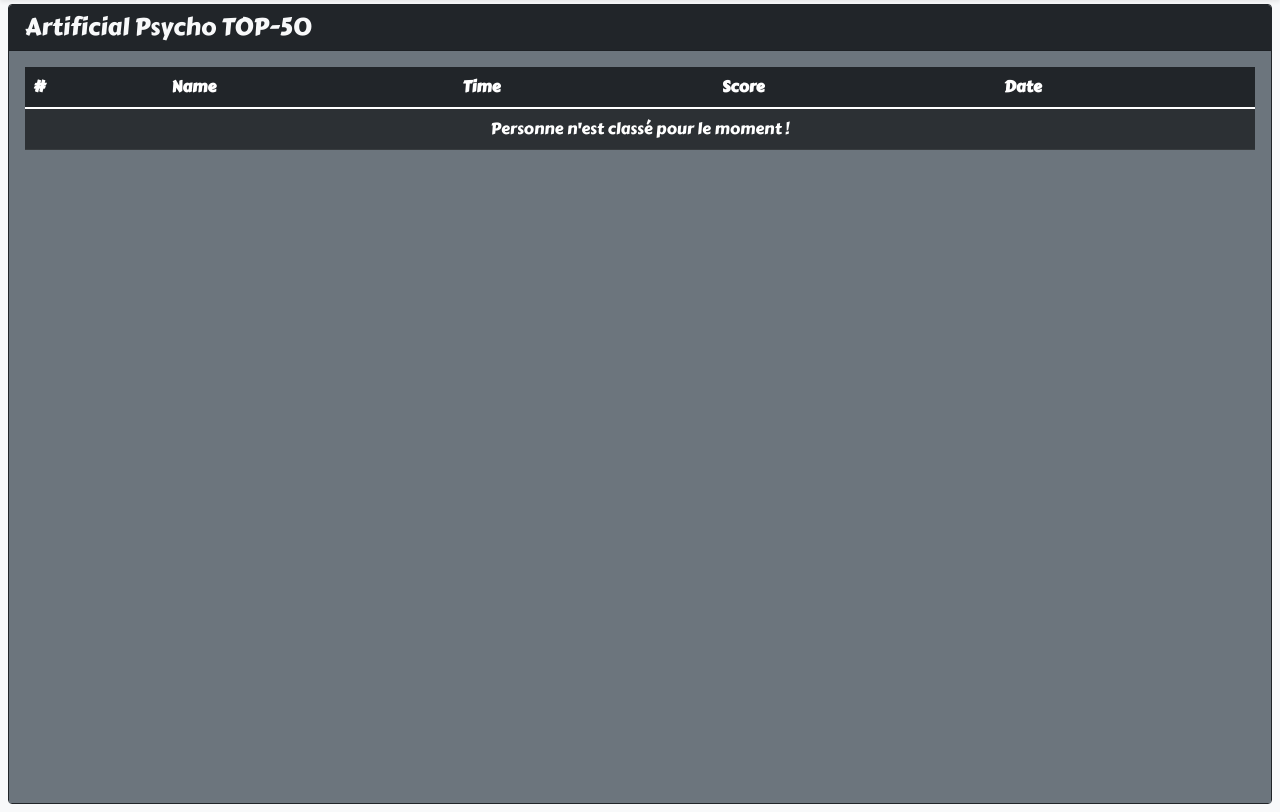
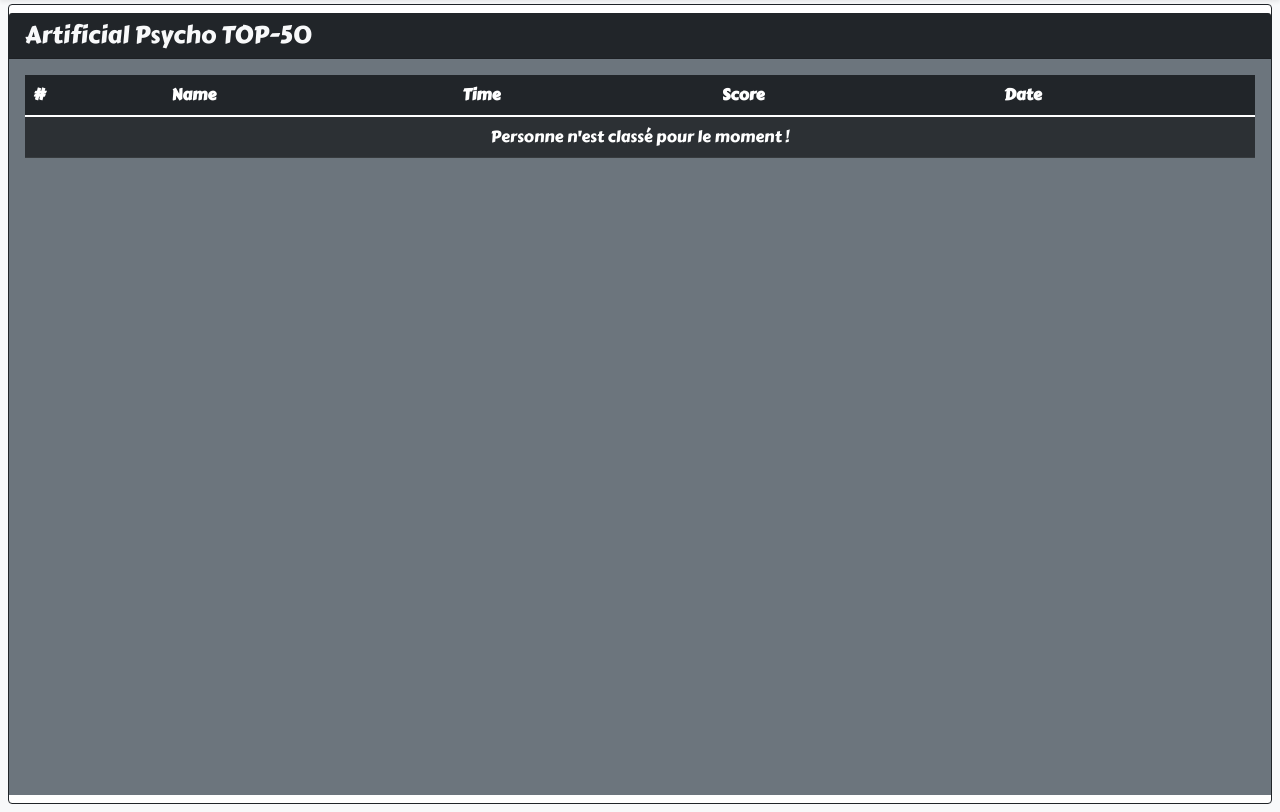
Before and after one commit to Strikeshyni/WebSite-ArtificialPsycho, a PHP site: page /scoreboard.php in a window 1280 px wide. Shown: the part 56-868 px from the top of the page. Run offline with PHP 8.4, Linux system fonts and the light colour scheme; data that the repository does not hold is empty.

Commit message:
scoreboard padding

```diff
--- a/scoreboard.php
+++ b/scoreboard.php
@@ -18,7 +18,7 @@ $rank = 1;
 
 echo "
 <p style='margin-top:60px;'>
-<div class='card border border-dark mx-2 mb-2 vh-100'>
+<div class='card border border-dark py-2 mx-2 mb-2 vh-100'>
 <h4 class='card-header bg-dark text-light justify-content-center'>Artificial Psycho TOP-50</h4>
 <div class='card-body bg-secondary h-auto'>
 <table class='table table-striped table-dark'>
```
